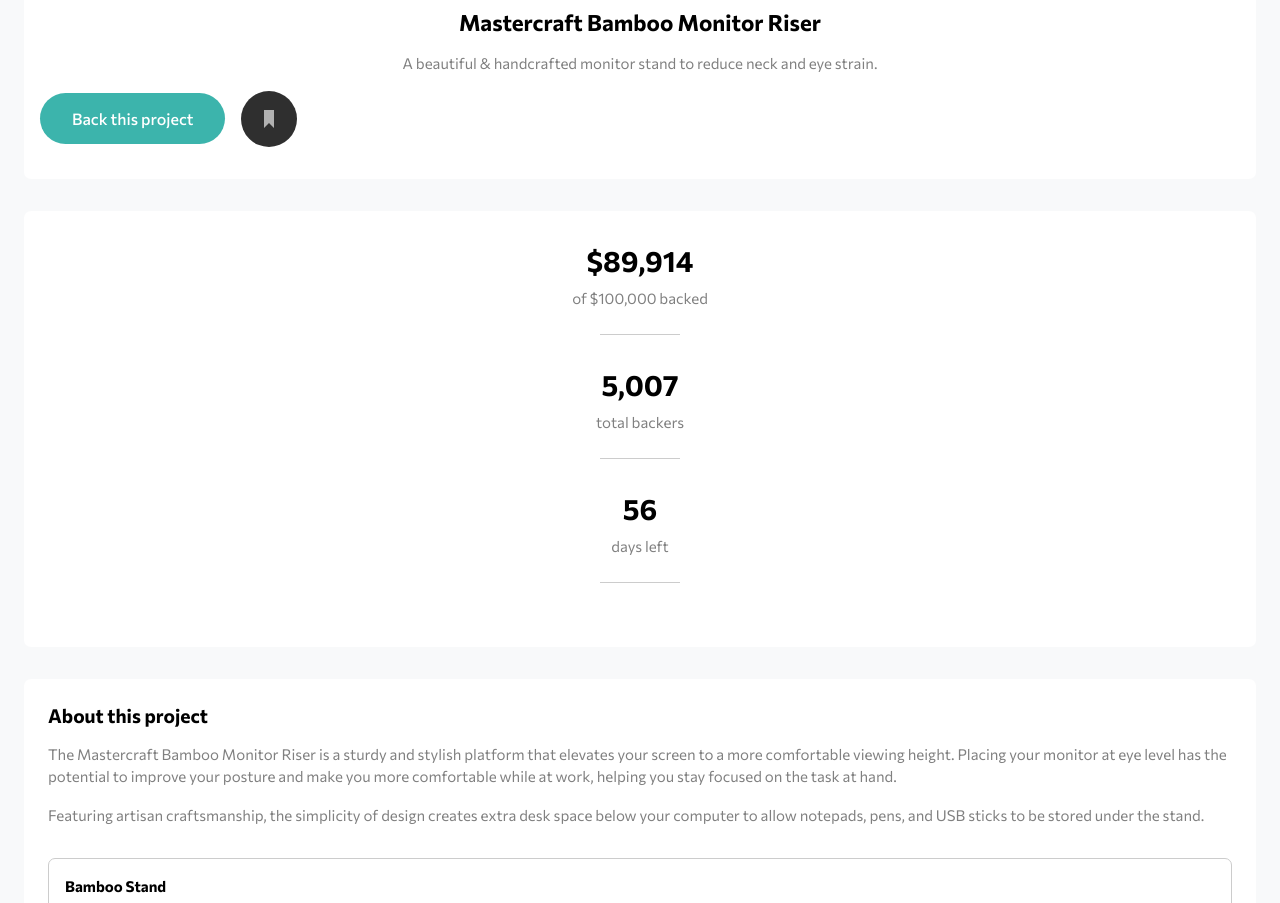
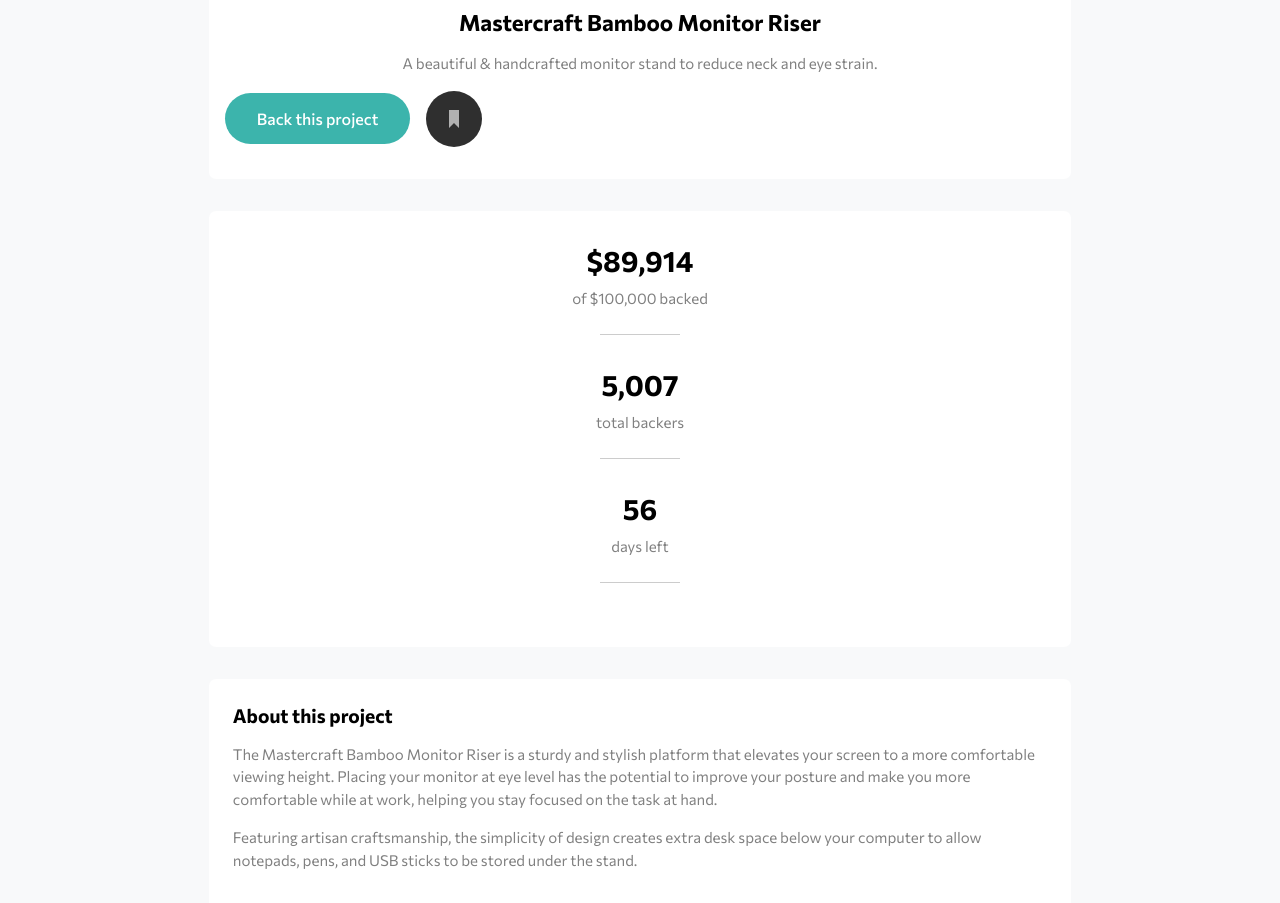
Before and after one commit to toriola998/Crowdfunding-Product-Page-, a plain HTML site: page index.html in a window 1280 px wide. Shown: the part 316-1219 px from the top of the page. Drawn offline with Linux system fonts and the light colour scheme.

Commit message:
added media query to big phones

```diff
--- a/styles.css
+++ b/styles.css
@@ -165,3 +165,22 @@ sup {
 .grey-btn {
     background-color: hsl(0, 0%, 48%);
 }
+
+
+@media screen and (min-width: 500px) {
+    .mastercraft,
+    .numbers,
+    #about {
+        width: 70%;
+    }
+
+    .mastercraft {
+        margin: -2rem auto 0;
+    }
+
+    .numbers,
+    #about {
+        margin: 2rem auto 0;
+    }
+
+}
```
